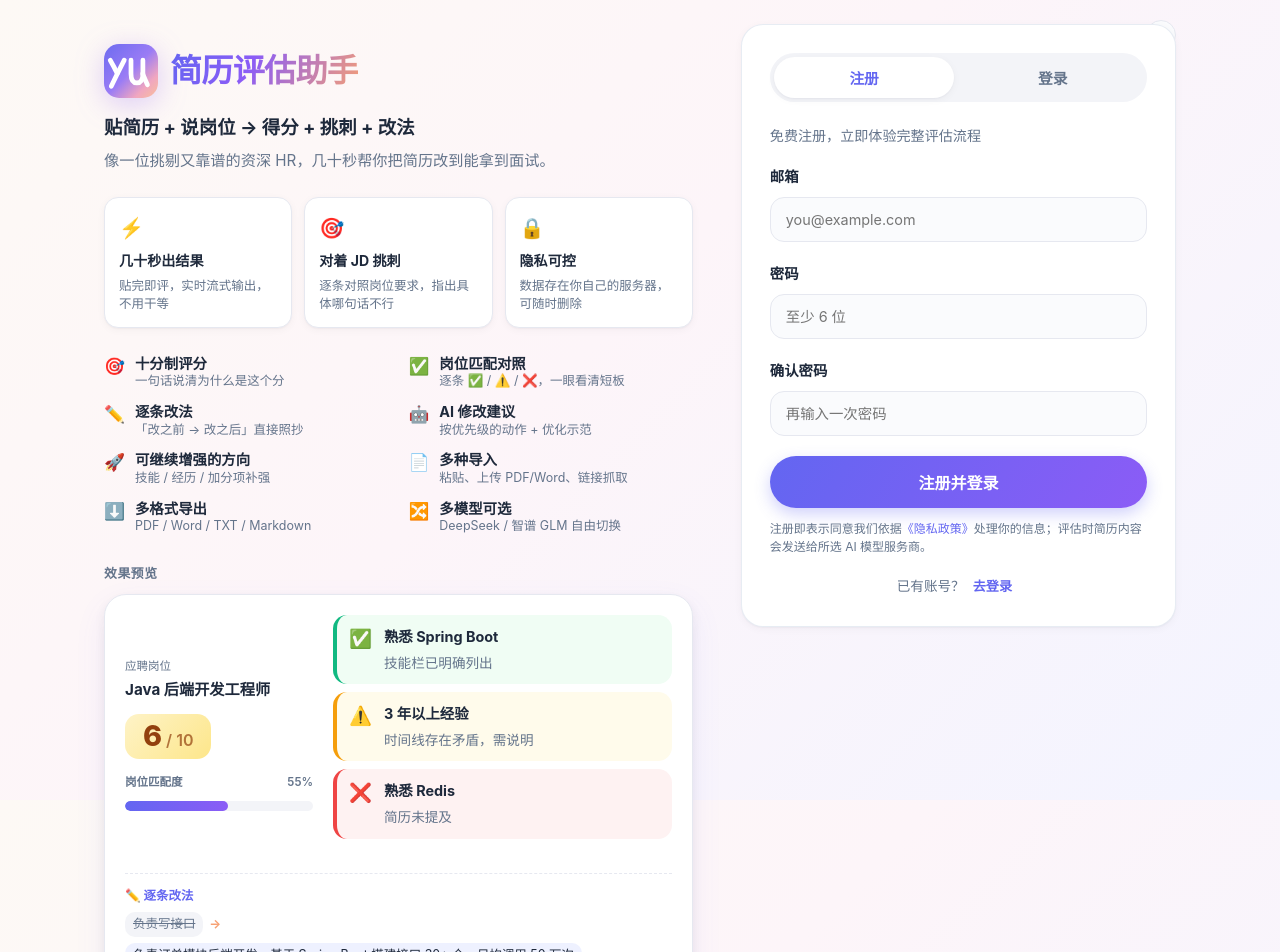
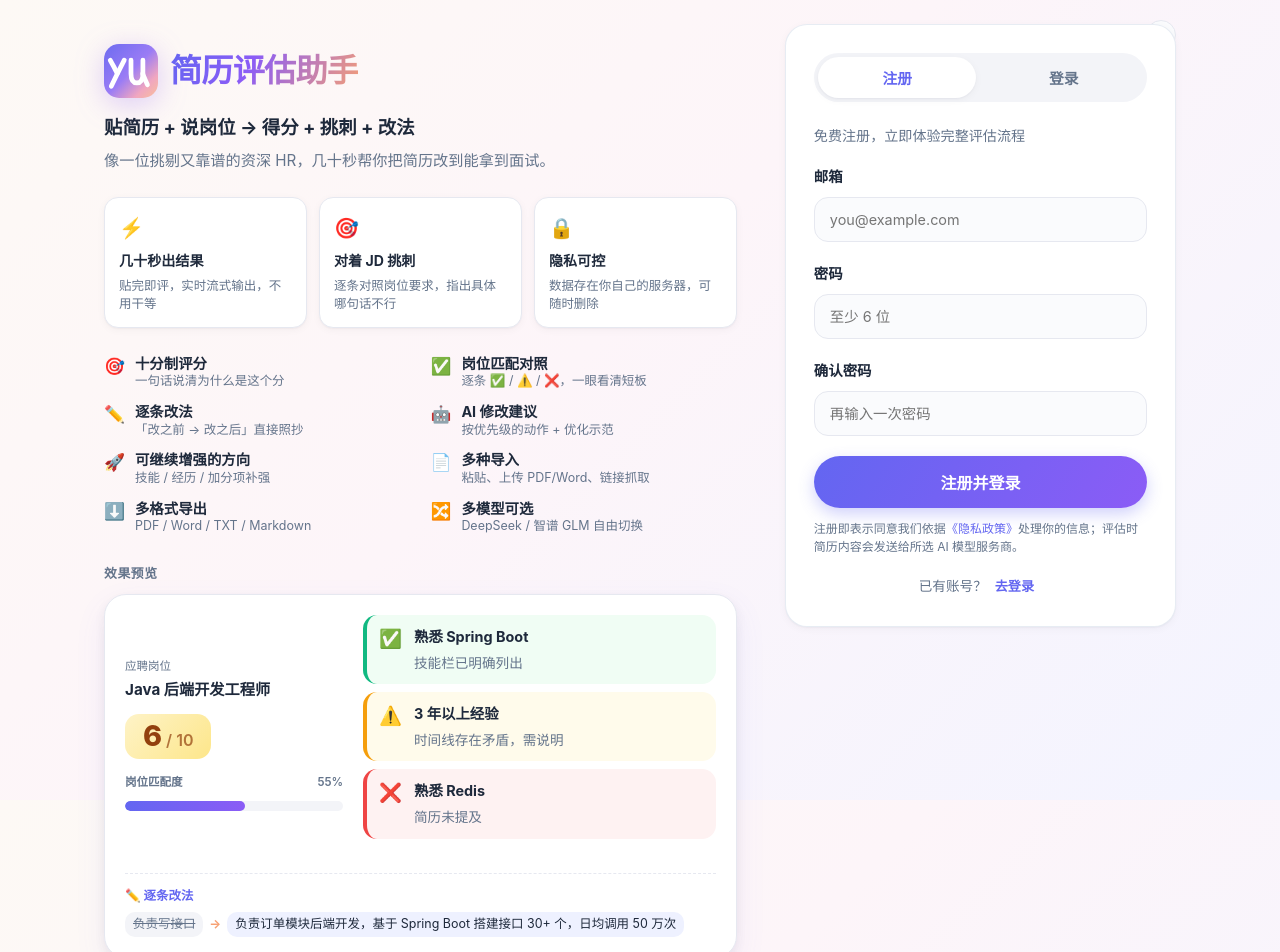
Before and after one commit to y0u41/git, a React (Vite) app in the folder resume-evaluator/: page /login in a window 1280 px wide. Shown: the top 952 px of the page. Built offline with nearby package versions, Linux system fonts and the light colour scheme; no server answers.

Commit message:
按黄金分割比调整落地页布局：展示区:表单=1.618:1，评分栏:明细=1:1.618

```diff
--- a/resume-evaluator/src/App.css
+++ b/resume-evaluator/src/App.css
@@ -418,7 +418,8 @@ body {
   margin: 0 auto;
   padding: 24px 24px 60px;
   display: grid;
-  grid-template-columns: 1.15fr 0.85fr;
+  /* 黄金分割：展示区 : 表单 ≈ 1.618 : 1 */
+  grid-template-columns: 1.618fr 1fr;
   gap: 48px;
   align-items: start;
   position: relative;
@@ -557,7 +558,8 @@ body {
 
 .demo-card {
   display: grid;
-  grid-template-columns: 188px 1fr;
+  /* 黄金分割：评分栏 : 明细 ≈ 1 : 1.618 */
+  grid-template-columns: 1fr 1.618fr;
   gap: 20px;
   background: var(--card);
   border: 1px solid var(--border);
```
